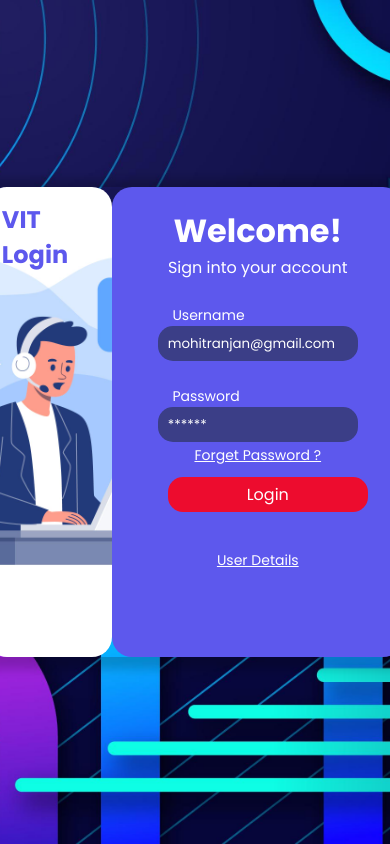
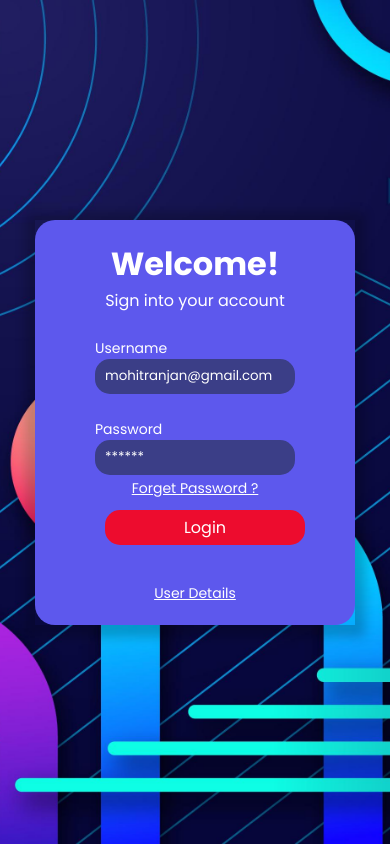
Before and after one commit to MohitRanjan2433/Codechef_projects, a plain HTML site: page index.html in a window 390 px wide. Drawn offline with Linux system fonts and the light colour scheme; some icons are missing; a web font is replaced by a local one.

Commit message:
Update index.css

```diff
--- a/index.css
+++ b/index.css
@@ -82,7 +82,6 @@ form button:hover {
 
 @media screen and (max-width: 1000px) {
     .logo{
-        width: fit-content;
-        object-fit: fill;
+        display: none;
     }
 }
```
